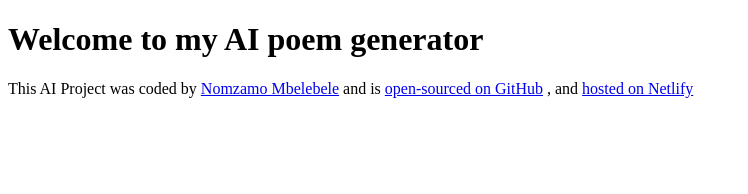
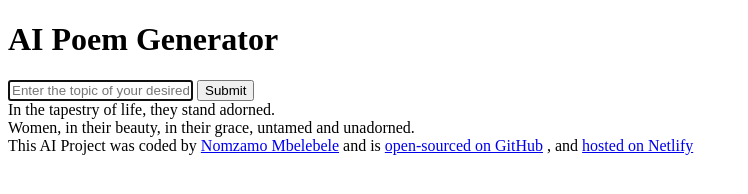
Before and after one commit to NomzamoM11/my-ai-poem-generator, a plain HTML site: page index.html in a window 1280 px wide. Shown: the whole page, without its empty margins (0-748 px from the left). Drawn offline with Linux system fonts and the light colour scheme.

Commit message:
Added basic HTML structure

```diff
--- a/index.html
+++ b/index.html
@@ -7,7 +7,25 @@
     <title>AI Poem Generator</title>
   </head>
   <body>
-    <h1>Welcome to my AI poem generator</h1>
+    <header>
+      <h1>AI Poem Generator</h1>
+    </header>
+    <main>
+      <form>
+        <input
+          type="text"
+          placeholder="Enter the topic of your desired poem"
+          autofocus
+          required
+          autocomplete="off"
+        />
+        <input type="submit" />
+      </form>
+      <div>
+        In the tapestry of life, they stand adorned.<br />
+        Women, in their beauty, in their grace, untamed and unadorned.
+      </div>
+    </main>
 
     <footer>
       This AI Project was coded by
```
